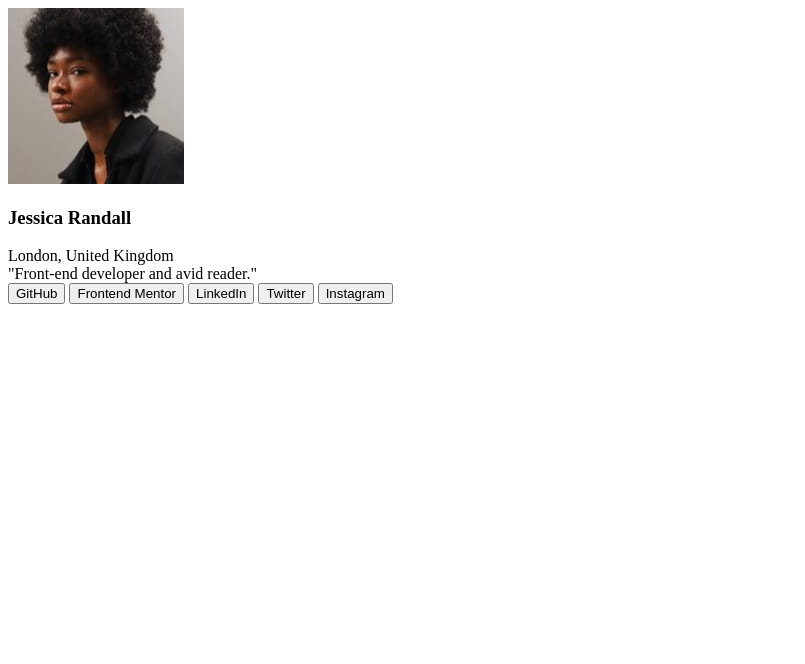
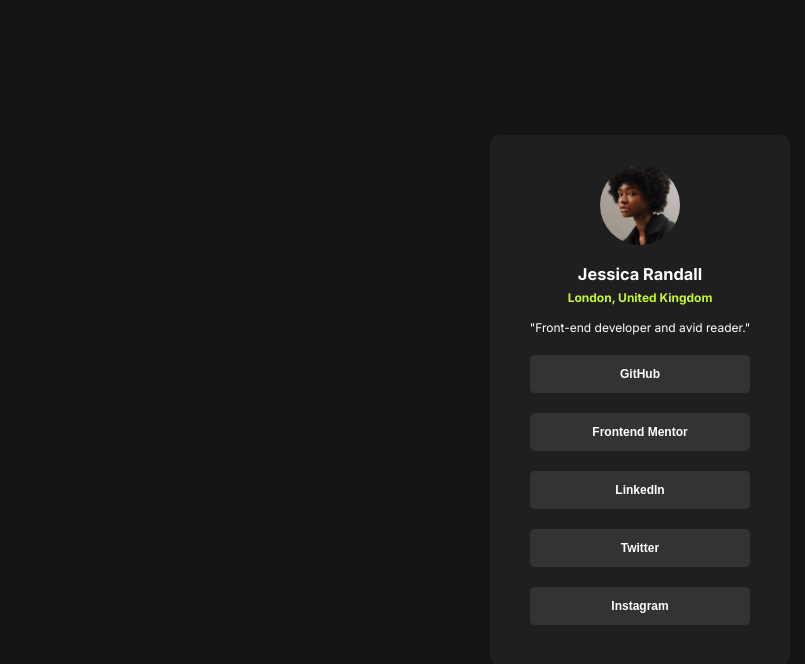
Before and after one commit to naman025/Social-Links-Profile, a plain HTML site: page index.html in a window 1280 px wide. Shown: the whole page, without its empty margins (0-805 px from the left). Drawn offline with Linux system fonts and the light colour scheme.

Commit message:
fixed href in index.html

```diff
--- a/index.html
+++ b/index.html
@@ -12,7 +12,7 @@
 	<link href="https://fonts.googleapis.com/css2?family=Inter:wght@100..900&display=swap" rel="stylesheet">
 	<title>Frontend Mentor | Social links profile</title>
 
-	<link rel="stylesheet" h="style.css">
+	<link rel="stylesheet" href="style.css">
 </head>
 
 <body>
```
